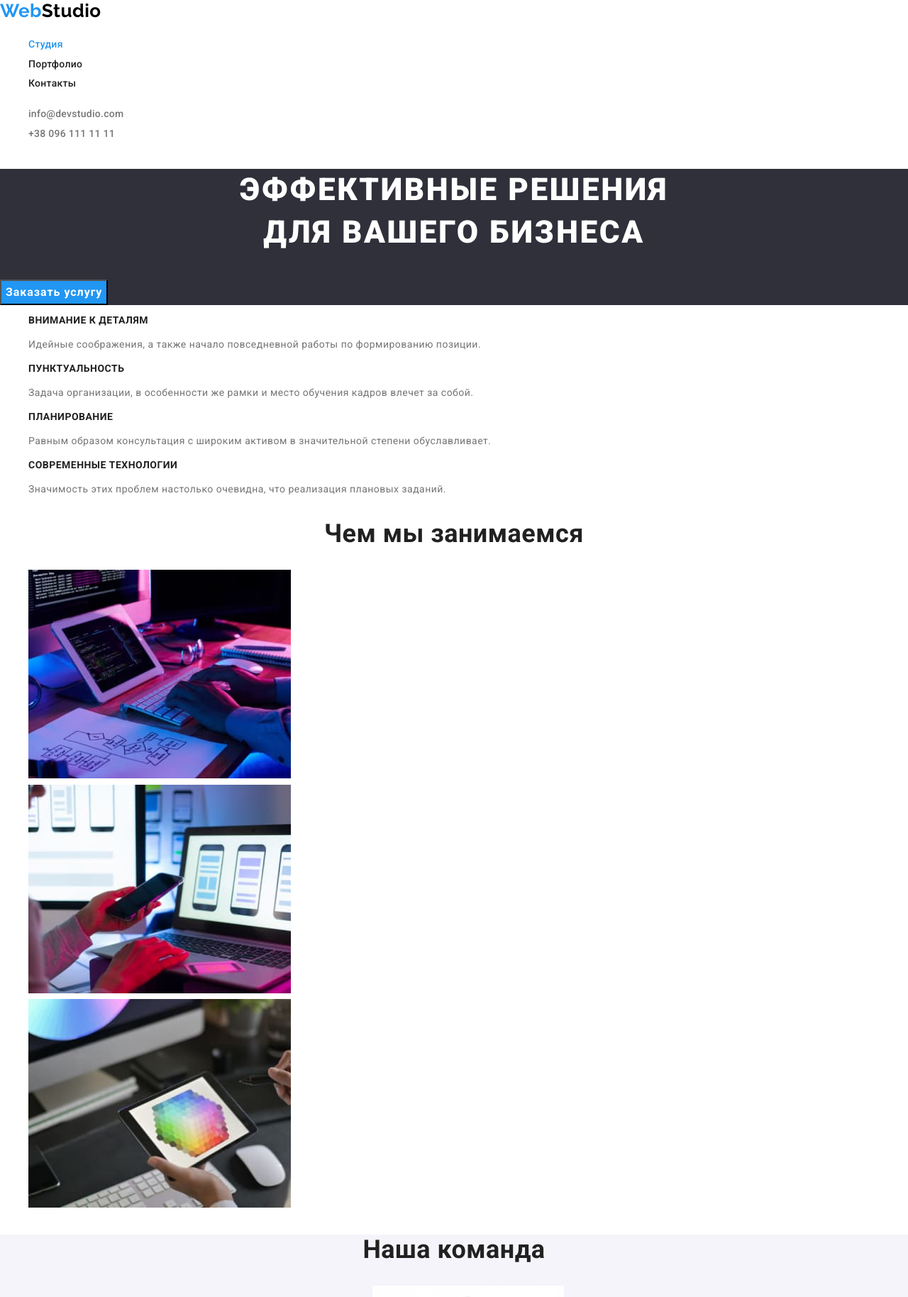
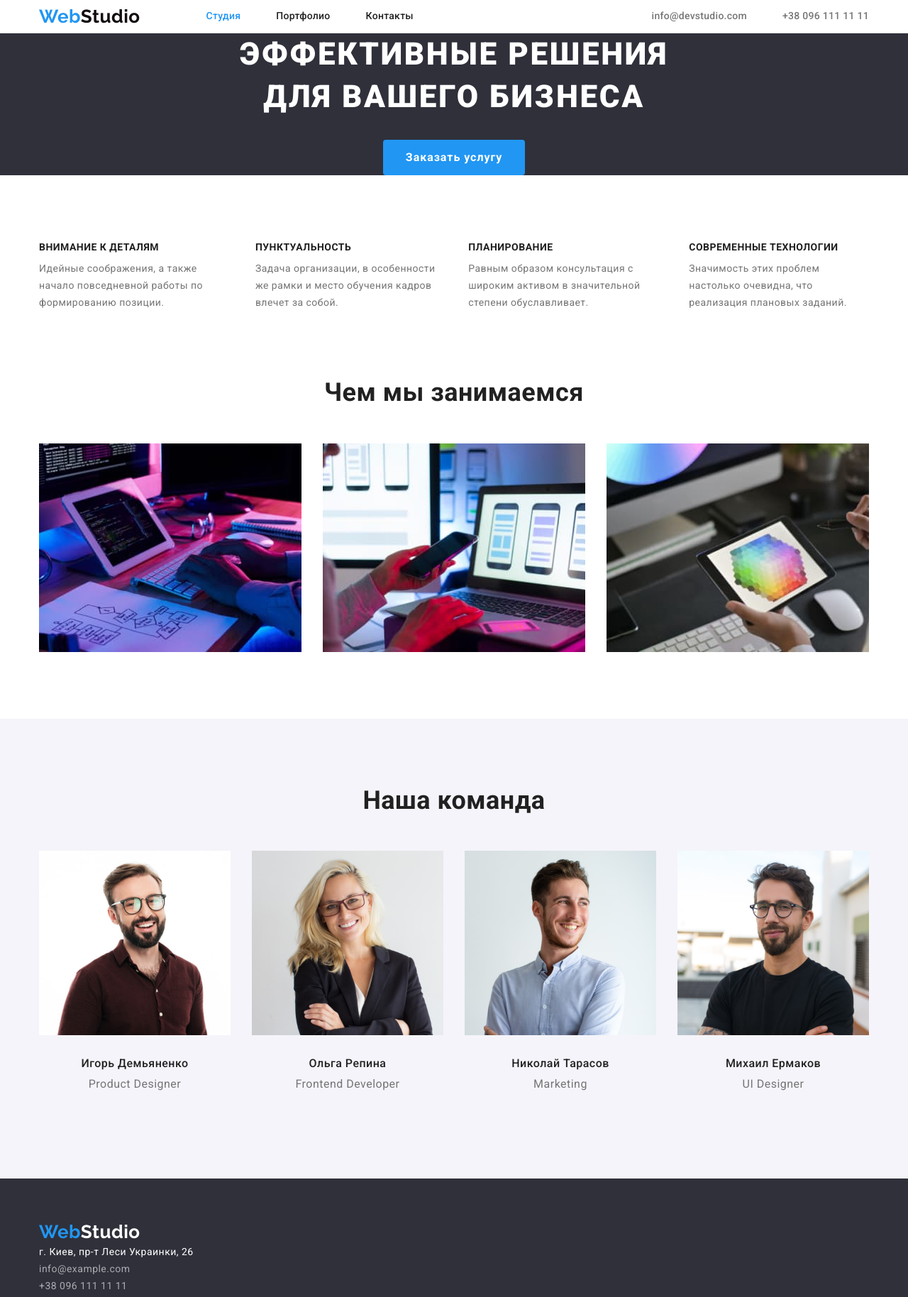
Before and after one commit to YuliaDenysiuk/goit-markup-hw-03, a plain HTML site: page index.html in a window 1280 px wide. Shown: the top 1828 px of the page at 71% size. Drawn offline with nearby package versions, Linux system fonts and the light colour scheme.

Commit message:
Задаёт стили для геометрии и позиционирование контента

```diff
--- a/css/styles.css
+++ b/css/styles.css
@@ -5,7 +5,10 @@
   --accent-color: #2196f3;
   --dark-bg-color: #2f303a;
   --second-bg-color: #f5f4fa;
-  --logo-color: #000000;
+  --logo-color: #130d0d;
+  --header-border-color: #ececec;
+  --border-color: #eeeeee;
+  --card-gap: 30px;
 }
 
 body {
@@ -16,6 +19,13 @@ body {
   color: var(--main-text-color);
 }
 
+h1,
+h2,
+h3,
+p {
+  margin: 0;
+}
+
 .link,
 .logo {
   text-decoration: none;
@@ -24,10 +34,18 @@ body {
 
 .list {
   list-style: none;
+  padding-left: 0;
+  margin: 0;
 }
 
 button {
   font-family: inherit;
+}
+
+img {
+  display: block;
+  max-width: 100%;
+  height: auto;
 }
 
 .visually-hidden {
@@ -39,6 +57,48 @@ button {
   height: 1px !important;
   width: 1px !important;
   overflow: hidden;
+}
+
+.container {
+  width: 1200px;
+  padding-left: 15px;
+  padding-right: 15px;
+  margin-left: auto;
+  margin-right: auto;
+}
+
+/* Header */
+
+header {
+  border-bottom: 1px solid var(--header-border-color);
+}
+
+.page-header {
+  display: flex;
+  align-items: center;
+}
+
+.site-nav {
+  display: flex;
+  align-items: center;
+}
+
+.nav-list {
+  display: flex;
+}
+
+.contacts-list {
+  display: flex;
+  margin-left: auto;
+}
+
+.nav-list > li:not(:last-child),
+.contacts-list > li:not(:last-child) {
+  margin-right: 50px;
+}
+
+.site-nav .logo {
+  margin-right: 93px;
 }
 
 .logo {
@@ -55,6 +115,10 @@ button {
 
 .nav-link,
 .contact-link {
+  display: block;
+  padding-top: 15px;
+  padding-bottom: 15px;
+
   font-weight: 500;
   font-size: 14px;
   line-height: 1.14;
@@ -75,22 +139,33 @@ button {
 
 /*Страница Студия*/
 
+/* Герой */
+
 .dark-bg,
 .dark-bg .logo {
   background-color: var(--dark-bg-color);
   color: var(--dark-bg-text-color);
 }
 
+.hero {
+  text-align: center;
+}
+
 .hero-title {
+  margin-bottom: 30px;
+
   font-weight: 900;
   font-size: 44px;
   line-height: 1.36;
   letter-spacing: 0.06em;
-  text-align: center;
   text-transform: uppercase;
 }
 
 .hero .button {
+  display: inline-block;
+  padding: 10px 32px;
+  border-radius: 4px;
+
   font-weight: 700;
   font-size: 16px;
   line-height: 1.88;
@@ -98,14 +173,30 @@ button {
   letter-spacing: 0.06em;
   color: var(--dark-bg-text-color);
   background-color: var(--accent-color);
+  border: var(--accent-color);
   cursor: pointer;
 }
 
+/* Преимущества  */
+.section {
+  padding-top: 94px;
+  padding-bottom: 94px;
+}
+
 .benefits-list {
+  display: flex;
+  flex-basis: calc((100%- (var(--card-gap) * 3)) / 4);
+
   font-size: 14px;
 }
 
+.benefits-list > li:not(:last-child) {
+  margin-right: var(--card-gap);
+}
+
 .benefits-title {
+  margin-bottom: 10px;
+
   font-size: 14px;
   font-weight: 700;
   line-height: 1.14;
@@ -113,8 +204,16 @@ button {
   color: var(--title-color);
 }
 
+/* Работа */
+
+.work {
+  padding-top: 0;
+}
+
 .work-title,
 .team-title {
+  margin-bottom: 50px;
+
   font-weight: 700;
   font-size: 36px;
   line-height: 1.17;
@@ -122,19 +221,59 @@ button {
   color: var(--title-color);
 }
 
+.work-list {
+  display: flex;
+  flex-basis: calc((100%- (var(--card-gap) * 2)) / 3);
+}
+
+.work-list > li:not(:last-child) {
+  margin-right: var(--card-gap);
+}
+
+/* Команда */
+
 .team {
   background-color: var(--second-bg-color);
 }
 
 .team-list {
+  display: flex;
+  flex-basis: calc((100%- (var(--card-gap) * 3)) / 4);
+
   text-align: center;
   line-height: 1.19;
 }
 
+.team-list > li:not(:last-child) {
+  margin-right: var(--card-gap);
+}
+
+.team-list > li {
+  border-radius: 0 0 4px 4px;
+}
+
+.team-list-item {
+  padding-top: 30px;
+  padding-bottom: 30px;
+}
+
 .member-name {
+  margin-bottom: 10px;
+
   font-weight: 500;
   font-size: 16px;
   color: var(--title-color);
+}
+
+/* Footer */
+
+.page-footer {
+  padding-top: 60px;
+  padding-bottom: 60px;
+}
+
+.page-footer .logo {
+  margin-bottom: 20px;
 }
 
 .address {
@@ -153,7 +292,21 @@ button {
 
 /*Страница Портфолио*/
 
+.button-list {
+  display: flex;
+  justify-content: center;
+  margin-bottom: 50px;
+}
+
+.button-list > li:not(:last-child) {
+  margin-right: 8px;
+}
+
 .button {
+  display: inline-block;
+  padding: 6px 22px;
+  border-radius: 4px;
+
   font-weight: 500;
   font-size: 16px;
   line-height: 1.63;
@@ -161,6 +314,7 @@ button {
   letter-spacing: 0.03em;
   color: var(--title-color);
   background-color: var(--second-bg-color);
+  border: var(--second-bg-color);
   cursor: pointer;
 }
 
@@ -168,13 +322,30 @@ button {
 .button:focus {
   color: var(--dark-bg-text-color);
   background-color: var(--accent-color);
+  border: var(--accent-color);
 }
 
 .work-examples-list {
+  display: flex;
+  flex-wrap: wrap;
+  flex-basis: calc((100%- (var(--card-gap) * 2)) / 3);
+  margin: calc(-0.5 * var(--card-gap));
+
   line-height: 1.86;
 }
 
+.work-examples-list > li {
+  margin: calc(0.5 * var(--card-gap));
+}
+
+.example-item {
+  padding: 20px 24px;
+  border: 1px solid var(--border-color);
+}
+
 .example-name {
+  margin-bottom: 4px;
+
   font-weight: 700;
   font-size: 18px;
   line-height: 2;
--- a/index.html
+++ b/index.html
@@ -12,6 +12,7 @@
 </head>
 <body>
     <header>
+        <div class="container page-header">
             <nav class="site-nav">
                 <a href="./" class="logo" lang="en"> <span class="logo-part">Web</span>Studio</a>
                 <ul class="list nav-list">
@@ -20,17 +21,22 @@
                     <li><a href="" class="link nav-link">Контакты</a></li>
                 </ul>
             </nav>
+
             <ul class="list contacts-list">
                 <li><a href="mailto:info@devstudio.com" class="link contact-link">info@devstudio.com</a></li>
                 <li><a href="tel:+380961111111" class="link contact-link">+38 096 111 11 11</a></li>
             </ul>
+        </div>
     </header>
     <main>
         <section class="hero dark-bg">
+            <div class="container">
                 <h1 class="hero-title">Эффективные решения<br>для вашего бизнеса</h1>
                 <button type="button" class="button">Заказать услугу</button>
+            </div>
         </section>
-        <section class="benefits">
+        <section class="benefits section">
+            <div class="container">
                 <h2 class="visually-hidden">Наши преимущества</h2>
                 <ul class="list benefits-list">
                     <li>
@@ -50,42 +56,57 @@
                         <p>Значимость этих проблем настолько очевидна, что реализация плановых заданий.</p>
                     </li>
                 </ul>
+            </div>
         </section>
-        <section class="work">
+        <section class="work section">
+            <div class="container">
                 <h2 class="work-title">Чем мы занимаемся</h2>
-            <ul class="list">
+                <ul class="list work-list">
                     <li><img src="./images/studio/box1.jpg" alt="Программист пишет код на планшете в офисе" width="370"></li>
-                <li><img src="./images/studio/box2.jpg" alt="Веб-дизайнер выбирает на ноутбуке виджеты для экрана мобильного телефона" width="370"></li>
+                    <li><img src="./images/studio/box2.jpg"
+                            alt="Веб-дизайнер выбирает на ноутбуке виджеты для экрана мобильного телефона" width="370"></li>
                     <li><img src="./images/studio/box3.jpg" alt="Веб-дизайнер выборает цвет из палитры на планшете" width="370"></li>
                 </ul>
+            </div>
         </section>
-        <section class="team">
+        <section class="team section">
+           <div class="container">
                 <h2 class="team-title">Наша команда</h2>
                 <ul class="list team-list">
                     <li>
                         <img src="./images/studio/img1.jpg" alt="Улыбающийся парень шатен в рубашке бордового цвета" width="270">
+                        <div class="team-list-item">
                             <h3 class="member-name">Игорь Демьяненко</h3>
                             <p lang="en">Product Designer</p>
+                        </div>
                     </li>
                     <li>
                         <img src="./images/studio/img2.jpg" alt="Улыбающаяся девушка блондинка в черном пиджаке" width="270">
+                        <div class="team-list-item">
                             <h3 class="member-name">Ольга Репина</h3>
                             <p lang="en">Frontend Developer</p>
+                        </div>
                     </li>
                     <li>
                         <img src="./images/studio/img3.jpg" alt="Улыбающийся парень шатен в рубашке голубого цвета" width="270">
+                        <div class="team-list-item">
                             <h3 class="member-name">Николай Тарасов</h3>
                             <p lang="en">Marketing</p>
+                        </div>
                     </li>
                     <li>
                         <img src="./images/studio/img4.jpg" alt="Улыбающийся парень брюнет в футболке черного цвета" width="270">
+                        <div class="team-list-item">
                             <h3 class="member-name">Михаил Ермаков</h3>
                             <p lang="en">UI Designer</p>
+                        </div>
                     </li>
                 </ul>
+           </div>
         </section>
     </main>
-    <footer class="dark-bg">
+    <footer class="page-footer dark-bg">
+        <div class="container">
             <a href="./" class="logo" lang="en"> <span class="logo-part">Web</span>Studio</a>
             <address class="address">
                 г. Киев, пр-т Леси Украинки, 26
@@ -94,6 +115,7 @@
                     <li><a href="tel:+380961111111" class="link">+38 096 111 11 11</a></li>
                 </ul>
             </address>
+        </div>
     </footer>
 </body>
 </html>
```
Also changed, not shown: portfolio.html (+28 -3 lines). Lines whose indentation alone changed are shown as unchanged.
